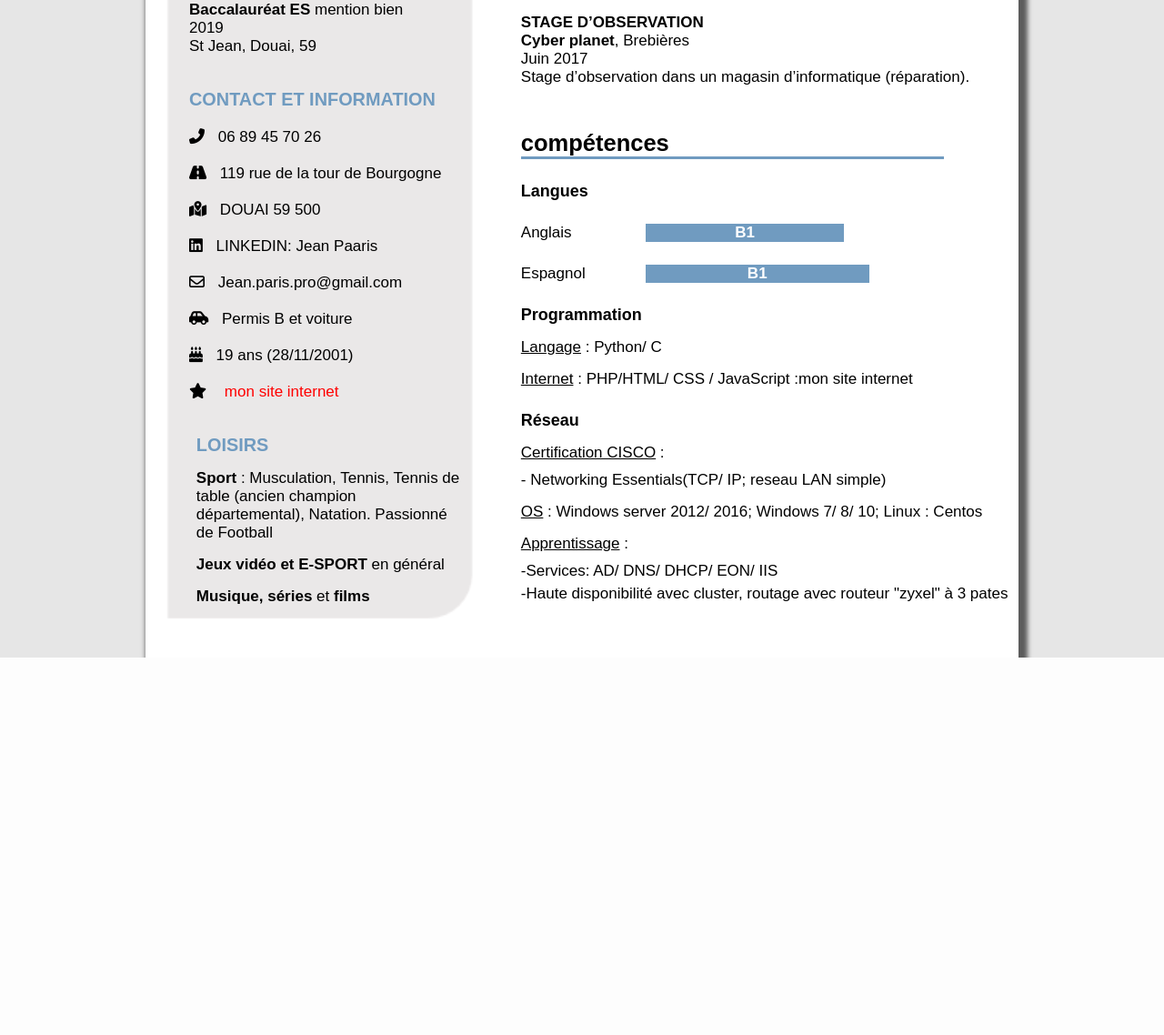
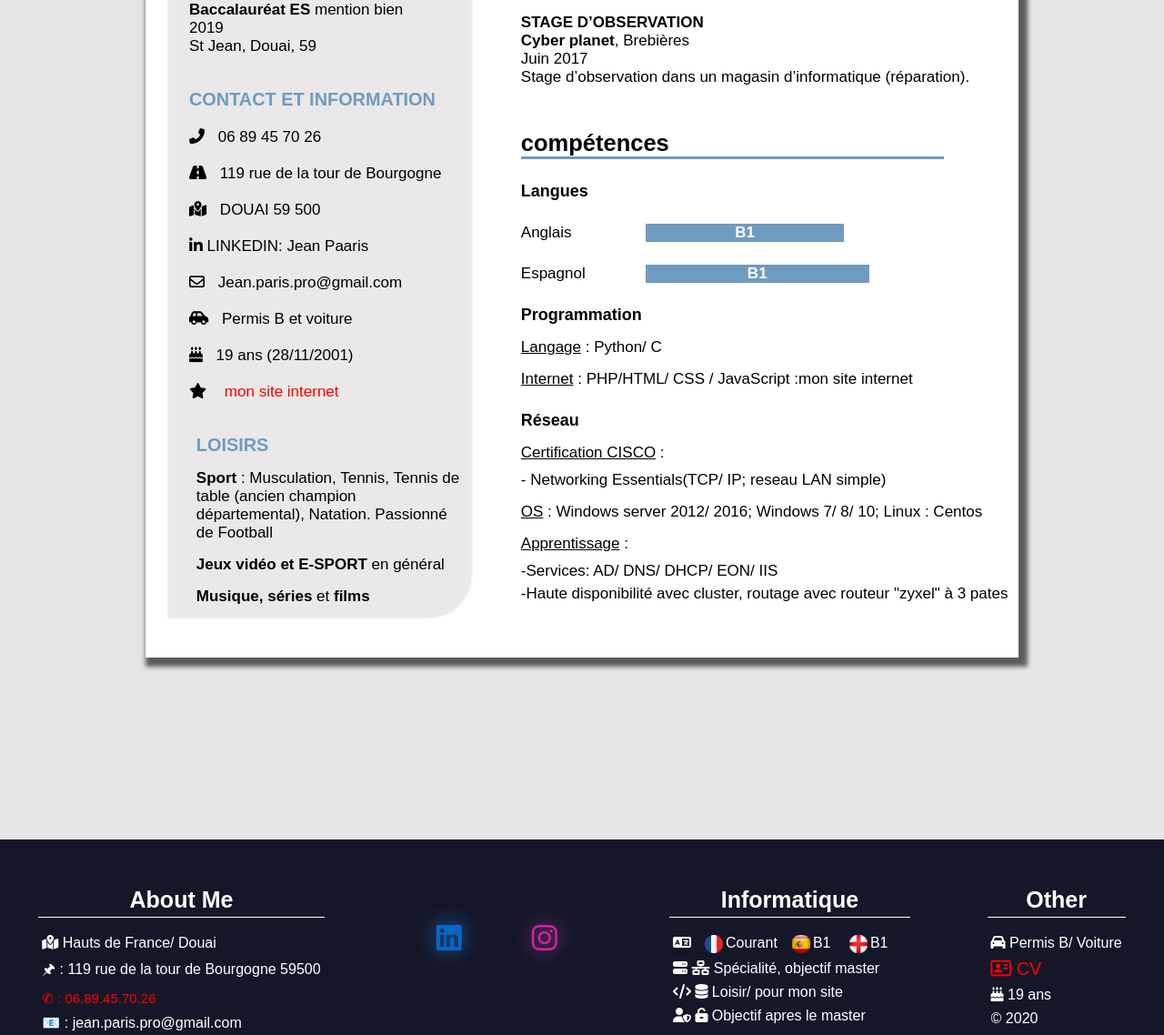
Before and after one commit to jprex59/monSiteInternet, a PHP site: page /CV.html in a window 1280 px wide. Shown: the part 1057-2195 px from the top of the page at 91% size. Before the commit the page ends 1780 px from the top, so only its background shows below. Run offline with PHP 8.4, Linux system fonts and the light colour scheme; some libraries are stand-ins or nearby versions.

Commit message:
debug cv responsive

```diff
--- a/CV.html
+++ b/CV.html
@@ -4,9 +4,10 @@
 <head>
 	<title>index.html</title>
 	<meta charset="UTF-8">
-	<link rel="stylesheet" href="./css/menu.css" type="text/css" />
 	<link rel="stylesheet" href="./css/styleCV.css" type="text/css" />
+	<link rel="stylesheet" href="./css/footer.css" type="text/css" />
 	<script src="https://kit.fontawesome.com/b8f4ab5226.js" crossorigin="anonymous"></script>
+	<meta name="viewport" content="width=device-width, initial-scale=0.5" />
 </head>
 
 <body>
@@ -57,7 +58,7 @@
 				<i class="fas fa-book"></i> veille juridique
 			</div>
 		</a>
-		<a href="https://documentcloud.adobe.com/link/track?uri=urn:aaid:scds:US:bd9c33be-9578-46c2-90ec-b214654601e9">
+		<a href="CV.html">
 			<div class="onglet">
 				<i class="far fa-address-card"></i> CV
 			</div>
@@ -102,7 +103,7 @@
 					<li><i class="fas fa-phone-alt f"></i> 06 89 45 70 26</li>
 					<li><i class="fas fa-road f"></i> 119 rue de la tour de Bourgogne</li>
 					<li><i class="fas fa-map-marked-alt f"></i> DOUAI 59 500</li>
-					<li><i class="fab fa-linkedin f"></i> LINKEDIN: Jean Paaris</li>
+					<li><i class="fab fa-linkedin-in"></i> LINKEDIN: Jean Paaris</li>
 					<li><i class="far fa-envelope f"></i> Jean.paris.pro@gmail.com</li>
 					<li><i class="fas fa-car-side f"></i> Permis B et voiture</li>
 					<li><i class="fas fa-birthday-cake f"></i> 19 ans (28/11/2001)</li>
@@ -144,11 +145,11 @@
 				<h2>compétences</h2>
 				<div style="width: 85%; border-bottom: solid #709bc0;"></div>
 				<h5>Langues</h5>
-				<div class="langue">
+				<div class="language">
 					Anglais
 					<div class="anglais"><b>B1</b></div>
 				</div>
-				<div class=" langue">
+				<div class="language">
 					Espagnol
 					<div class="espagnol"><b>B1</b></div>
 				</div>
@@ -181,6 +182,50 @@
 	</div>
 	</div>
 
+	<div style="width: 100%; height: 200px;"></div>
+
+
+	<!---------------------------footer--------------->
+	<footer>
+        <ul>
+          <li class="titlefooter">About Me</li>
+          <li><i class="fas fa-map-marked-alt"></i> Hauts de France/ Douai</li>
+          <li>&#x1F588; : 119 rue de la tour de Bourgogne 59500 </li>
+          <li style="font-size: 15px; color: red;">&#x2706; : 06.89.45.70.26</li>
+          <li>&#128231; : jean.paris.pro@gmail.com</li>
+
+        </ul>
+        <div class="main center">
+          <div class="icon center">
+            <a  href="https://www.linkedin.com/in/jean-paaris/" class="fab fa-linkedin fa-2x" style="text-decoration: none;"></a>
+          </div>
+          <div class="icon center">
+            <a href="https://www.instagram.com/jean59paris/" class="fab fa-instagram fa-2x" style="text-decoration: none;"></a>
+          </div>
+        </div>
+
+        <ul>
+          <li class="titlefooter">Informatique</li>
+          <li>
+            <div class="langue" style="margin-right: 15px;"><i class="fas fa-language"></i></div>
+            <div class="langue fr"></div><div class="langue langue_niveauFr">Courant</div>
+            <div class="langue esp"></div><div class="langue langue_niveau">B1</div>
+            <div class="langue ang"></div><div class="langue langue_niveau">B1</div>
+            <div style="clear: both;"></div>
+          </li>
+          <li><i class="fas fa-server"></i> <i class="fas fa-network-wired"></i> Spécialité, objectif master</li>
+          <li><i class="fas fa-code"></i> <i class="fas fa-database"></i> Loisir/ pour mon site</li>
+          <li><i class="fas fa-user-shield"></i> <i class="fas fa-unlock-alt"></i> Objectif apres le master</li>
+        </ul>
+
+        <ul>
+          <li class="titlefooter">Other</li>
+          <li><i class="fas fa-car"></i> Permis B/ Voiture</li>
+          <li><a href="CV.html" style="font-size: 20px; font-weight: initial; color: red; text-decoration: none;"><i class="far fa-address-card"></i> CV</a></li>
+          <li><i class="fas fa-birthday-cake"></i> 19 ans</li>
+          <li>&copy; 2020</li>
+        </ul>
+      </footer>
 	<script src="./javascript/deroulant.js"></script>
 </body>
 
--- a/css/styleCV.css
+++ b/css/styleCV.css
@@ -4,7 +4,8 @@
   font-family: sans-serif;
 }
 body{
-  background-color: #e6e6e6;;
+  background-color: #e6e6e6;
+  min-width: 1000px;
 }
 .container{
   display: flex;
@@ -66,6 +67,202 @@ p{
   margin-left: 1em;
   font-size: 1.4em;
 }
+
+a {
+  text-decoration: none;
+  color: white;
+}
+
+.information-bar {
+  position: absolute;
+  bottom: 0;
+  width: 100%;
+  height: 65px;
+  background-color: #151728;
+}
+
+li{
+  list-style: none;
+}
+
+.profile {
+  position: absolute;
+  display: flex;
+  align-items: center;
+  bottom: 20px;
+  left: 25px;
+}
+
+img {
+  width: 150px;
+  height: 150px;
+  border-radius: 50%;
+  border: 3px solid #151728;
+}
+
+
+/****************sticky*********************/
+.hamburger.sticky {
+  position: fixed;
+  transition: 0.6s all;
+  top: 1em;
+}
+
+.closehamburger2.sticky {
+  position: fixed;
+  transition: 0.6s all;
+  top: 1em;
+}
+
+/*******************************************/
+
+.hamburger {
+  position: absolute;
+  top: 13em;
+  right: 35px;
+  cursor: pointer;
+  display: block;
+  z-index: 55;
+}
+
+.closehamburger2 {
+  position: absolute;
+  top: 13em;
+  right: 35px;
+  cursor: pointer;
+  display: none;
+  z-index: 55;
+}
+
+.closehamburger2 span {
+  display: block;
+  width: 30px;
+  height: 0.3rem;
+  margin: 0.3rem 0;
+  background-color: #fffdfd;
+  border-radius: 5px;
+}
+
+.closehamburger1 {
+  font-size: -webkit-xxx-large;
+  position: fixed;
+  top: 0.5em;
+  left: 11em;
+  cursor: pointer;
+  transform: translateX(-20em);
+  transition: all .5s;
+  color: black;
+  font-family: sans-serif;
+  font-weight: bold;
+  z-index: 5;
+}
+
+.hamburger span {
+  display: block;
+  width: 30px;
+  height: 0.3rem;
+  margin: 0.3rem 0;
+  background-color: #fffdfd;
+  border-radius: 5px;
+}
+
+.sidebar {
+  position: fixed;
+  top: 0;
+  left: 0;
+  height: 100%;
+  width: 500px;
+  background-color: #151728;
+  display: flex;
+  flex-direction: column;
+  justify-content: space-around;
+  transform: translateX(-500px);
+  transition: all .4s;
+  z-index: 9999;
+}
+
+.sidebar.open {
+  transform: translateX(0);
+}
+
+.espace {
+  height: 3%;
+}
+
+.onglet {
+  transition: linear all 0.3s;
+  height: auto;
+  margin-left: 30px;
+  font-size: 25px;
+  padding: 10px;
+}
+
+.sidebar a {
+  text-decoration: none;
+  color: white;
+  width: 100%;
+}
+
+.sidebar a:hover {
+  color: white;
+}
+
+.onglet:hover {
+  padding-left: 30px;
+  background-color: #5fa3dc;
+}
+
+.closehamburger1.open {
+  transform: translateX(0);
+}
+
+
+
+@media all and (max-width: 850px) {
+  .sidebar {
+      width: 75%;
+      transform: translateX(-900px);
+  }
+  .closehamburger1 {
+      left: 15em;
+  }
+  .onglet {
+      font-size: 40px;
+  }
+  .closehamburger2 {
+    right: -130px;
+  }
+  .hamburger {
+    right: -130px;
+}
+}
+
+
+@media all and (max-width: 750px) {
+  .closehamburger1 {
+      left: 12em;
+  }
+  .hamburger{
+    right: -200px;
+  }
+  .closehamburger2{
+    right: -200px;
+  }
+}
+
+@media all and (max-width: 700px) {
+  .closehamburger1 {
+      left: 12em;
+  }
+
+  .hamburger{
+    right: -272px;
+  }
+  .closehamburger2{
+    right: -272px;
+  }
+}
+
 /************************************************Gauche*******************************************/
 .left{
   float: left;
@@ -181,7 +378,7 @@ h5{
   font-size: 18px;
 }
 
-.langue{
+.language{
   margin-top: 25px;
   display: flex;
   justify-content: space-between;
@@ -223,3 +420,5 @@ h5{
 .compétences ul li{
   margin-top: 5px;
 }
+
+/******responsive***/
--- a/javascript/deroulant.js
+++ b/javascript/deroulant.js
@@ -6,7 +6,9 @@ const closesidebar = document.querySelector('.closehamburger1');
 const closesidebar2 = document.querySelector('.closehamburger2');
 const body = document.querySelector('body');
 
-
+width = document.documentElement.clientWidth;
+console.log(width);
+console.log("width");
 
 
 let touchStart, touchEnd;
```
